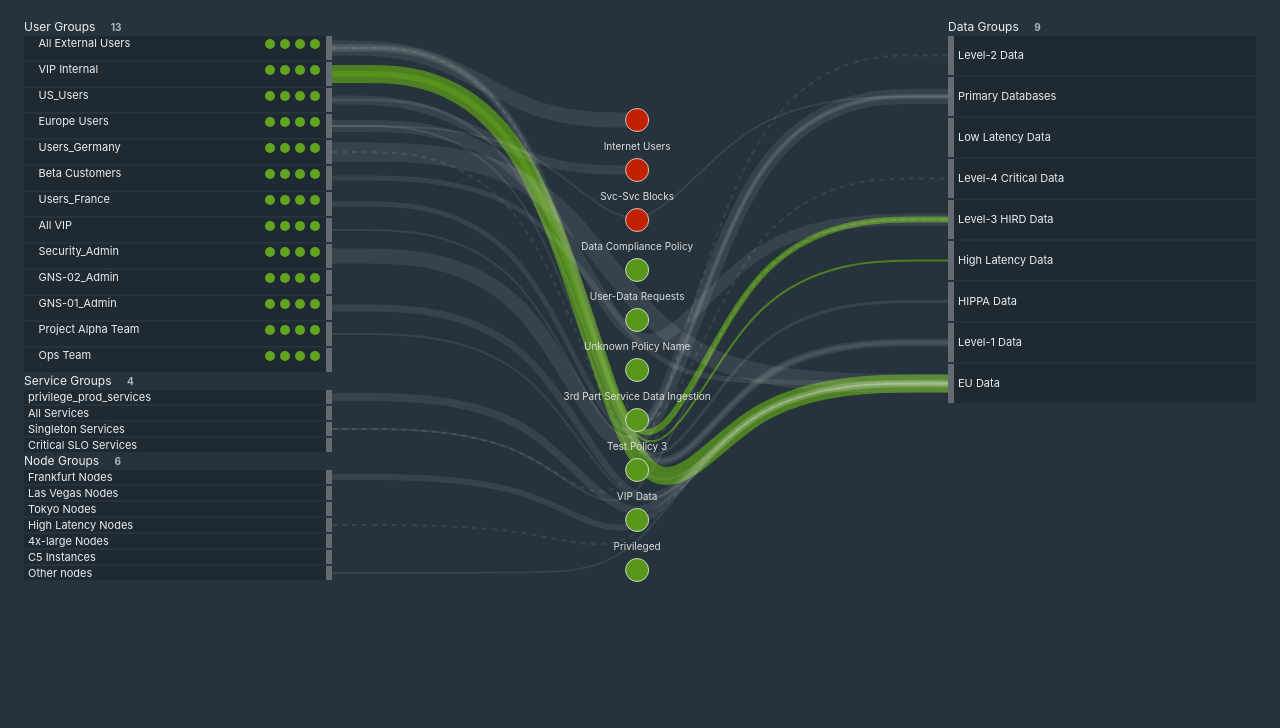
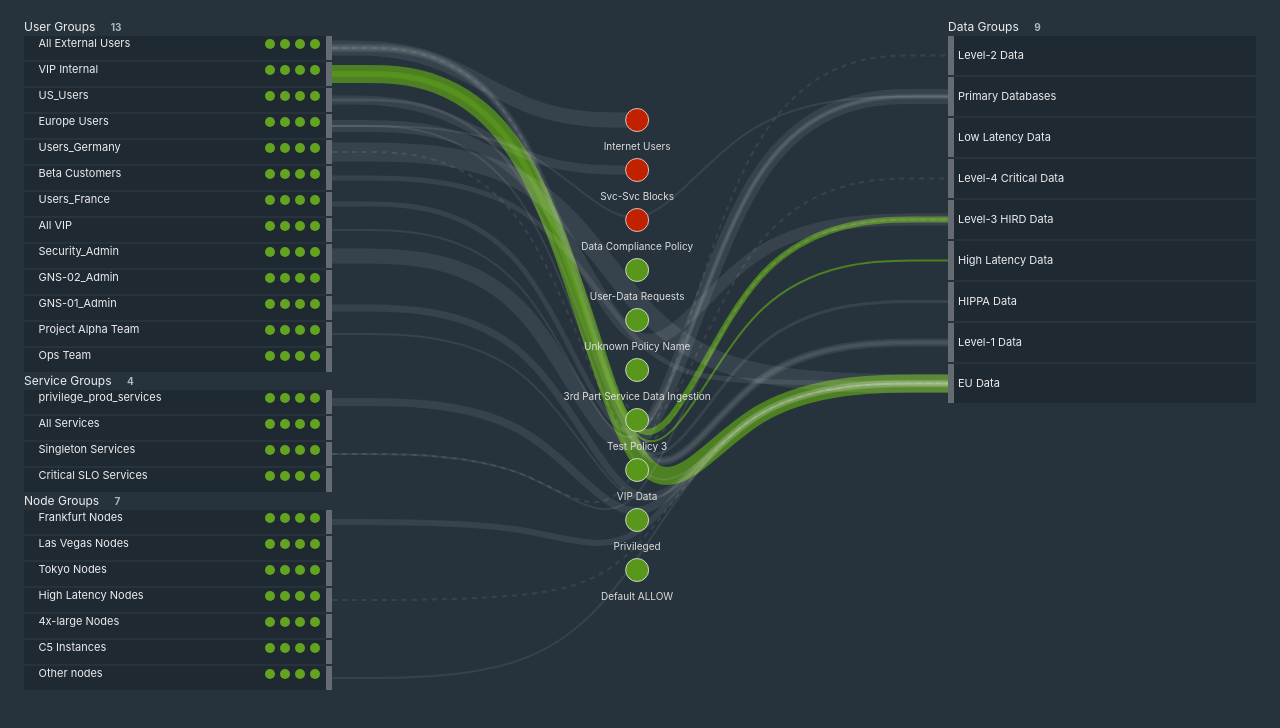
Before and after one commit to rostag/exp, an Angular app: page / in a window 1280 px wide. Shown: the top 728 px of the page. Built offline with nearby package versions, Linux system fonts and the light colour scheme.

Commit message:
Extracted groups to sections

```diff
--- a/src/app/app.module.ts
+++ b/src/app/app.module.ts
@@ -4,11 +4,13 @@ import { NgModule, CUSTOM_ELEMENTS_SCHEMA } from '@angular/core';
 import { AppRoutingModule } from './app-routing.module';
 import { AppComponent } from './app.component';
 import { FlowDiagramComponent } from './flow-diagram/diagram.component';
+import { GroupsComponent } from './groups/groups.component';
 
 @NgModule({
   declarations: [
     AppComponent,
-    FlowDiagramComponent
+    FlowDiagramComponent,
+    GroupsComponent
   ],
   imports: [
     BrowserModule,
--- a/src/app/flow-diagram/data-model.ts
+++ b/src/app/flow-diagram/data-model.ts
@@ -26,6 +26,7 @@ export interface ResourceGroup {
   type: string;
   selected?: boolean;
   expanded?: boolean;
+  items?: any[];
 }
 
 export interface Gate {
--- a/src/app/flow-diagram/dataset.ts
+++ b/src/app/flow-diagram/dataset.ts
@@ -5,26 +5,31 @@ export const sources: ResourceGroup[] = [
     label: 'All External Users',
     id: 'source-1',
     type: RESOURCE_GROUP_TYPE.USER,
+    items: [1, 2, 3, 4],
   },
   {
     label: 'VIP Internal',
     id: 'source-2',
     type: RESOURCE_GROUP_TYPE.USER,
+    items: [5, 6, 7, 8, 9],
   },
   {
     label: 'US_Users',
     id: 'source-3',
     type: RESOURCE_GROUP_TYPE.USER,
+    items: [10, 11, 12],
   },
   {
     label: 'Europe Users',
     id: 'source-4',
     type: RESOURCE_GROUP_TYPE.USER,
+    items: [13, 14],
   },
   {
     label: 'Users_Germany',
     id: 'source-5',
     type: RESOURCE_GROUP_TYPE.USER,
+    items: []
   },
   {
     label: 'Beta Customers',
@@ -394,9 +399,6 @@ export const gates: Gate[] = [
 ];
 
 export const config = {
-  bar: {
-    height: 24
-  },
   stream: {
     flowStrokeColor: 'rgba(255, 255, 255, 0.08)',
     flowStrokeOpacity: 1,
@@ -411,8 +413,8 @@ export const config = {
     gateWidth: 23,
     gateHeight: 23,
     gateLabelColor: '#ddd',
-    gateFontSize: 10
-  }
+    gateFontSize: 10,
+  },
 };
 
 export const defaultGate: Gate = {
@@ -421,4 +423,4 @@ export const defaultGate: Gate = {
   srcId: '*',
   dstId: '*',
   label: 'Default ALLOW',
-}
+};
--- a/src/app/flow-diagram/diagram.component.html
+++ b/src/app/flow-diagram/diagram.component.html
@@ -1,65 +1,30 @@
 <div class="diagram-container">
   <div class="diagram">
     <div class="sources">
-      <div class="section-title">
-        <clr-icon shape="users" class="user-icon"></clr-icon>
-        User Groups <span>13</span>
-      </div>
-      <div
-        *ngFor="let src of byType(sources, 'USER')"
-        [ngClass]="{ 'list-item': true, expanded: src.expanded, selected: src.selected }"
-        (mouseover)="selectSource(src)"
-        (click)="setSource(src)"
-        [title]="src.id"
-        [id]="src.id"
-      >
-        <div class="item-header">
-          <div class="expander" (click)="expandSource(src)">
-            <clr-icon shape="caret" style="transform: rotate(90deg);" *ngIf="!src.expanded"></clr-icon>
-            <clr-icon shape="caret" style="transform: rotate(180deg);" *ngIf="src.expanded"></clr-icon>
-          </div>
-
-          <div class="text">{{ src.label }}</div>
-
-          <div class="meta">
-            <svg viewBox="0 0 10 10">
-              <circle cx="5" cy="5" r="5" />
-              <circle cx="20" cy="5" r="5" />
-              <circle cx="35" cy="5" r="5" />
-              <circle cx="50" cy="5" r="5" />
-            </svg>
-          </div>
-        </div>
-        <div class="contents">Group ID: {{ src.id }}</div>
-      </div>
-      <div class="section-title">
-        <clr-icon shape="applications" class="user-icon"></clr-icon>
-        Service Groups <span>4</span>
-      </div>
-      <div
-        *ngFor="let src of byType(sources, 'SERVICE')"
-        [id]="src.id"
-        class="list-item"
-        (mouseover)="selectSource(src)"
-        (click)="selectSource(src)"
-        title="{{ src.id }}"
-      >
-        {{ src.label }}
-      </div>
-      <div class="section-title">
-        <clr-icon shape="rack-server" class="user-icon"></clr-icon>
-        Node Groups <span>6</span>
-      </div>
-      <div
-        *ngFor="let src of byType(sources, 'NODE')"
-        [id]="src.id"
-        class="list-item"
-        (mouseover)="selectSource(src)"
-        (click)="selectSource(src)"
-        title="{{ src.id }}"
-      >
-        {{ src.label }}
-      </div>
+      <app-groups
+        [icon]="'users'"
+        [title]="'User Groups'"
+        [collection]="byType(sources, 'USER')"
+        (itemSelected)="selectSource($event)"
+        (itemSet)="setSource($event)"
+        >
+      </app-groups>
+      <app-groups
+        [icon]="'applications'"
+        [title]="'Service Groups'"
+        [collection]="byType(sources, 'SERVICE')"
+        (itemSelected)="selectSource($event)"
+        (itemSet)="setSource($event)">
+        >
+      </app-groups>
+      <app-groups
+        [icon]="'rack-server'"
+        [title]="'Node Groups'"
+        [collection]="byType(sources, 'NODE')"
+        (itemSelected)="selectSource($event)"
+        (itemSet)="setSource($event)">
+        >
+      </app-groups>
     </div>
 
     <div class="chart-container">
--- /dev/null
+++ b/src/app/groups/groups.component.html
@@ -0,0 +1,36 @@
+<div class="section-title">
+  <clr-icon [shape]="icon" class="user-icon"></clr-icon>
+  {{title}} <span>{{collection?.length}}</span>
+</div>
+<div
+  *ngFor="let src of collection"
+  [ngClass]="{ 'list-item': true, expanded: src.expanded, selected: src.selected }"
+  (mouseover)="selectSource(src)"
+  (click)="setSource(src)"
+  [title]="src.id"
+  [id]="src.id"
+>
+  <div class="item-header">
+    <div class="expander" (click)="expandSource(src)">
+      <clr-icon shape="caret" style="transform: rotate(90deg);" *ngIf="!src.expanded"></clr-icon>
+      <clr-icon shape="caret" style="transform: rotate(180deg);" *ngIf="src.expanded"></clr-icon>
+    </div>
+
+    <div class="text">{{ src.label }}</div>
+
+    <div class="meta">
+      <svg viewBox="0 0 10 10">
+        <circle cx="5" cy="5" r="5" />
+        <circle cx="20" cy="5" r="5" />
+        <circle cx="35" cy="5" r="5" />
+        <circle cx="50" cy="5" r="5" />
+      </svg>
+    </div>
+  </div>
+  <div class="contents">
+    <h3>Group details</h3>
+    <p>ID: {{ src.id }}</p>
+    <p>Type: {{ src.type }}</p>
+    <p>Items count: {{ src.items?.length || 0 }}</p>
+  </div>
+</div>
--- /dev/null
+++ b/src/app/groups/groups.component.scss
@@ -0,0 +1,111 @@
+:host {
+  display: block;
+
+  .section-title {
+    margin-top: -2px;
+    font-size: 12px;
+    line-height: 18px;
+    color: #ffffff;
+
+    span {
+      opacity: 0.7;
+      margin-left: 12px;
+      font-size: 10px;
+      font-weight: bold;
+    }
+  }
+
+  .list-item {
+    border: 2px solid transparent;
+    background-color: rgba(0, 0, 0, 0.19);
+    padding: 0 6px 0 4px;
+    margin-bottom: 2px;
+    font-size: 11px;
+
+    .item-header {
+      display: flex;
+      justify-content: space-between;
+
+      .expander {
+        flex: 1 1 12px;
+      }
+
+      .text {
+        flex: 5 5 500px;
+        white-space: nowrap;
+      }
+
+      .meta {
+        flex: 1 1 100px;
+        height: 22px;
+        padding-top: 2px;
+
+        svg {
+          width: 100px;
+          height: 10px;
+
+          circle {
+            fill: #62a420;
+          }
+        }
+      }
+    }
+
+    .contents {
+      display: none;
+    }
+  }
+
+  .list-item.expanded {
+    .contents {
+      display: block;
+      margin-top: 4px;
+      padding: 4px 2px 3px 12px;
+      border-top: 1px solid #777;
+    }
+  }
+
+  .list-item:hover:after {
+    position: absolute;
+    content: '\2192  ';
+    left: 0;
+    font-size: 11px;
+    line-height: 1.5;
+  }
+
+  :host-context(.sources) {
+    flex: 1;
+
+    > div {
+      color: #eee;
+    }
+    .list-item {
+      border: 0px solid transparent;
+      border-right: 6px solid rgba(255, 255, 255, 0.31);
+    }
+
+    .list-item:hover,
+    .list-item.selected {
+      border: 2px solid #62a420 !important;
+      padding: 0px 2px 0px 2px;
+      margin-top: -2px;
+      margin-bottom: 0;
+      cursor: pointer;
+    }
+  }
+
+  :host-context(.destinations) {
+    flex: 1;
+
+    > div {
+      color: #eee;
+    }
+
+    .list-item {
+      padding-top: 12px;
+      padding-bottom: 13px;
+      border: 0px solid transparent;
+      border-left: 6px solid rgba(255, 255, 255, 0.31);
+    }
+  }
+}
--- /dev/null
+++ b/src/app/groups/groups.component.ts
@@ -0,0 +1,32 @@
+import { Component, Input, OnInit, Output, EventEmitter } from '@angular/core';
+import { ResourceGroup } from '../flow-diagram/data-model';
+
+@Component({
+  selector: 'app-groups',
+  templateUrl: './groups.component.html',
+  styleUrls: ['./groups.component.scss'],
+})
+export class GroupsComponent implements OnInit {
+
+  @Input() icon: string;
+  @Input() title: string;
+  @Input() collection;
+
+  @Output() itemSelected = new EventEmitter<any>();
+  @Output() itemSet = new EventEmitter<any>();
+
+  ngOnInit() {
+  }
+
+  public selectSource(src: ResourceGroup) {
+    this.itemSelected.emit(src);
+  }
+
+  public setSource(src: ResourceGroup) {
+    this.itemSet.emit(src);
+  }
+
+  public expandSource(src: ResourceGroup) {
+    src.expanded = !src.expanded;
+  }
+}
```
Also changed, not shown: src/app/flow-diagram/diagram.component.ts (+5 -2 lines).
